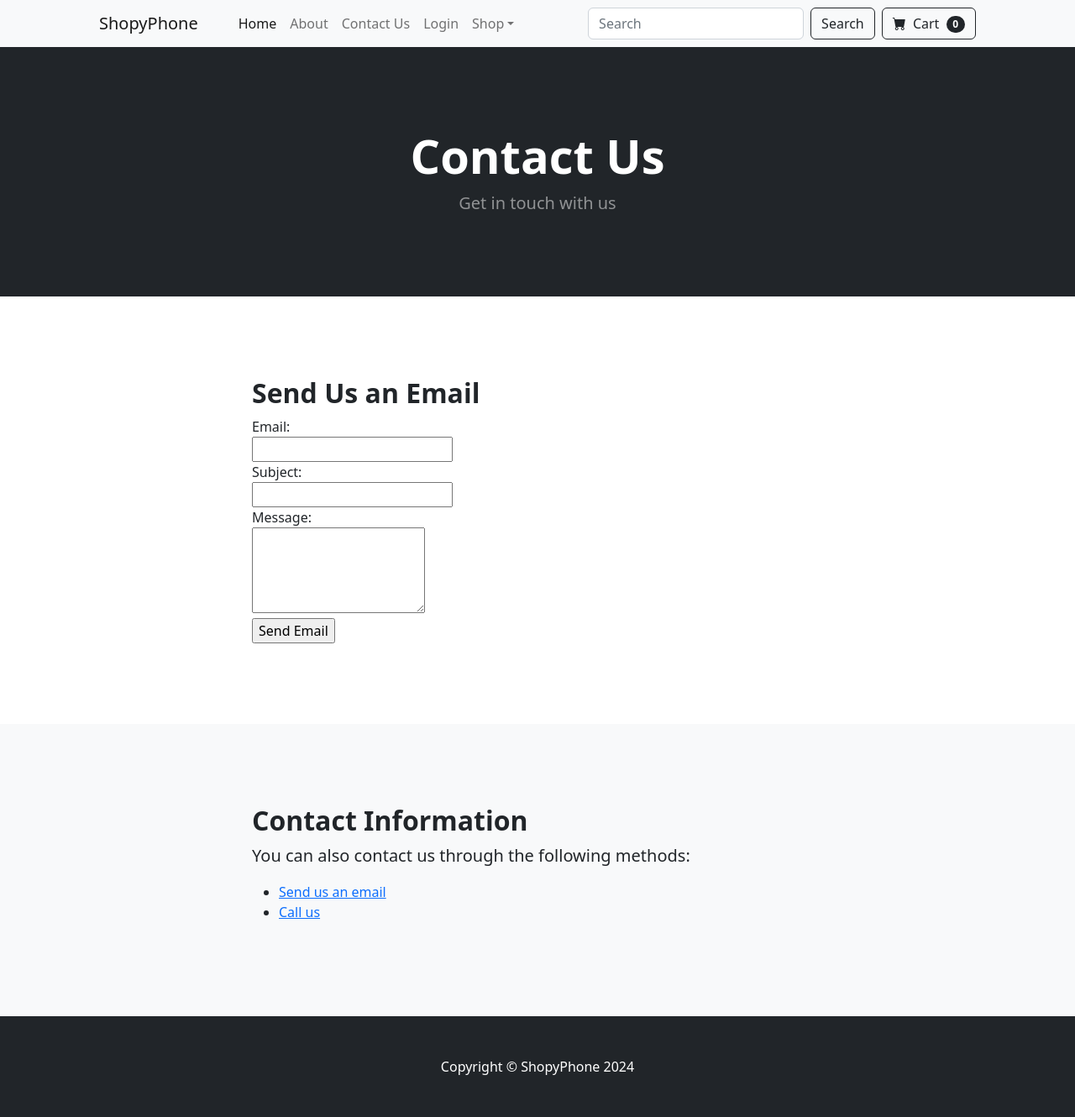
After one commit to martian58/shopyphone, a Django app: page /index/ in a window 1280 px wide. The commit adds this page. Shown: the whole page at 84% size. Run offline with Django 3.2, Linux system fonts and the light colour scheme; some libraries are stand-ins or nearby versions.

Commit message:
add email contact

```diff
--- /dev/null
+++ b/store/templates/email.html
@@ -0,0 +1,51 @@
+{% extends "base.html" %}
+
+{% block content %}
+<!-- Header-->
+<header class="bg-dark py-5">
+    <div class="container px-4 px-lg-5 my-5">
+        <div class="text-center text-white">
+            <h1 class="display-4 fw-bolder">Contact Us</h1>
+            <p class="lead fw-normal text-white-50 mb-0">Get in touch with us</p>
+        </div>
+    </div>
+</header>
+
+<!-- Contact Form Section -->
+<section class="py-5">
+    <div class="container px-4 px-lg-5 my-5">
+        <div class="row gx-4 gx-lg-5 justify-content-center">
+            <div class="col-lg-8">
+                <h2 class="fw-bolder">Send Us an Email</h2>
+                <form action="{% url 'index' %}" method="post">
+                    {% csrf_token %}
+                    <label for="email">Email:</label><br>
+                    <input type="email" id="email" name="email" required><br>
+
+                    <label for="subject">Subject:</label><br>
+                    <input type="text" id="subject" name="subject" required><br>
+
+                    <label for="message">Message:</label><br>
+                    <textarea id="message" name="message" rows="4" required></textarea><br>
+                    <input type="submit" value="Send Email">
+                </form>
+            </div>
+        </div>
+    </div>
+</section>
+<!-- Contact Information Section -->
+<section class="py-5 bg-light">
+    <div class="container px-4 px-lg-5 my-5">
+        <div class="row gx-4 gx-lg-5 justify-content-center">
+            <div class="col-lg-8">
+                <h2 class="fw-bolder">Contact Information</h2>
+                <p class="lead">You can also contact us through the following methods:</p>
+                <ul>
+                    <li><a href="email:yunisesgerov90@gmail.com">Send us an email</a></li>
+                    <li><a href="tel:+994703107579">Call us</a></li>
+                </ul>
+            </div>
+        </div>
+    </div>
+</section>
+{% endblock content %}
--- a/store/templates/navbar.html
+++ b/store/templates/navbar.html
@@ -6,6 +6,7 @@
             <ul class="navbar-nav me-auto mb-2 mb-lg-0 ms-lg-4">
                 <li class="nav-item"><a class="nav-link active" aria-current="page" href="{% url "home" %}">Home</a></li>
                 <li class="nav-item"><a class="nav-link" href="{% url "about" %}">About</a></li>
+                <li class="nav-item"><a class="nav-link" href="{% url "index" %}">Contact Us</a></li>
                 {% if user.is_authenticated %}
                 <li class="nav-item"><a class="nav-link" href="{% url "logout" %}">Logout</a></li>
                 {% else %}
--- a/store/urls.py
+++ b/store/urls.py
@@ -9,5 +9,6 @@ urlpatterns = [
     path('register/', views.register_user, name="register"),
     path('product/<int:pk>', views.product, name="product"),
     path('search/', views.search_results, name='search_results'),
+    path("index/", views.index, name='index'),
 
 ]
--- a/store/views.py
+++ b/store/views.py
@@ -9,6 +9,11 @@ from .forms import SignUpForm
 from .models import Product
 from django.db.models import Q
 
+from django.core.mail import send_mail
+from django.conf import settings
+# from django.contrib.auth.models import User
+from .models import Mail
+from django.shortcuts import redirect
 
 def home(request):
     products = Product.objects.all()
@@ -76,3 +81,26 @@ def register_user(request):
 def logout_user(request):
     logout(request)
     return redirect('home')
+
+def index(request,):
+    if request.method == 'POST':
+        # name = request.POST['name']
+        to_email = request.POST.get('email')
+        subject = request.POST.get('subject')
+        message = request.POST.get('message')
+
+        send_mail(
+            subject,
+            message,
+            settings.EMAIL_HOST_USER,
+            recipient_list=[to_email],
+            fail_silently=False
+            )
+
+        Mail.objects.create(
+            subject=subject,
+            message=message,
+            from_email=settings.EMAIL_HOST_USER,
+            to_email=to_email,
+            )
+    return render(request, 'email.html')
```
Also changed, not shown: shopyphone/email_backend.py (added, +18 -0 lines), shopyphone/settings.py (+9 -0 lines), store/models.py (+12 -0 lines), db.sqlite3, store/migrations/0004_mail.py (added).
